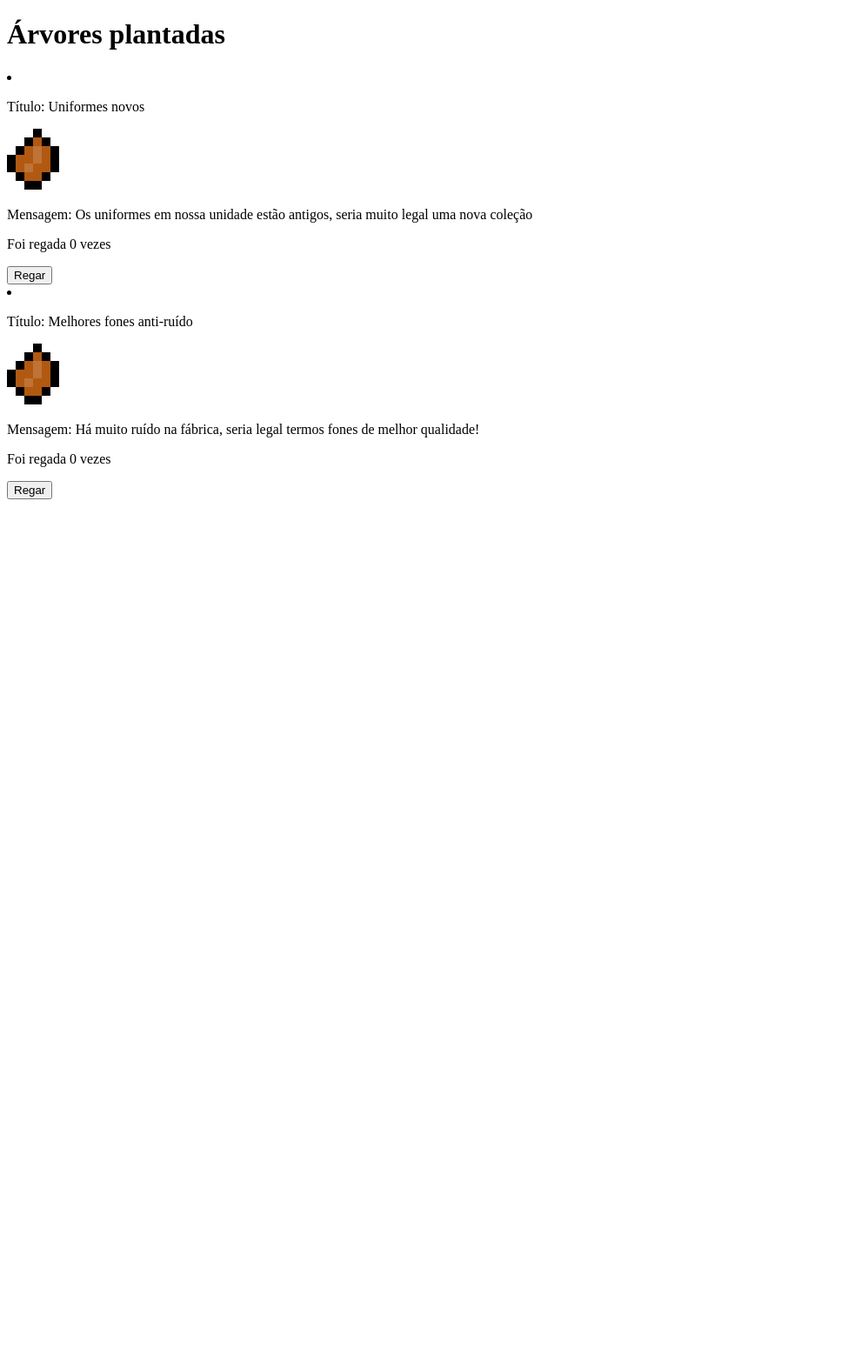
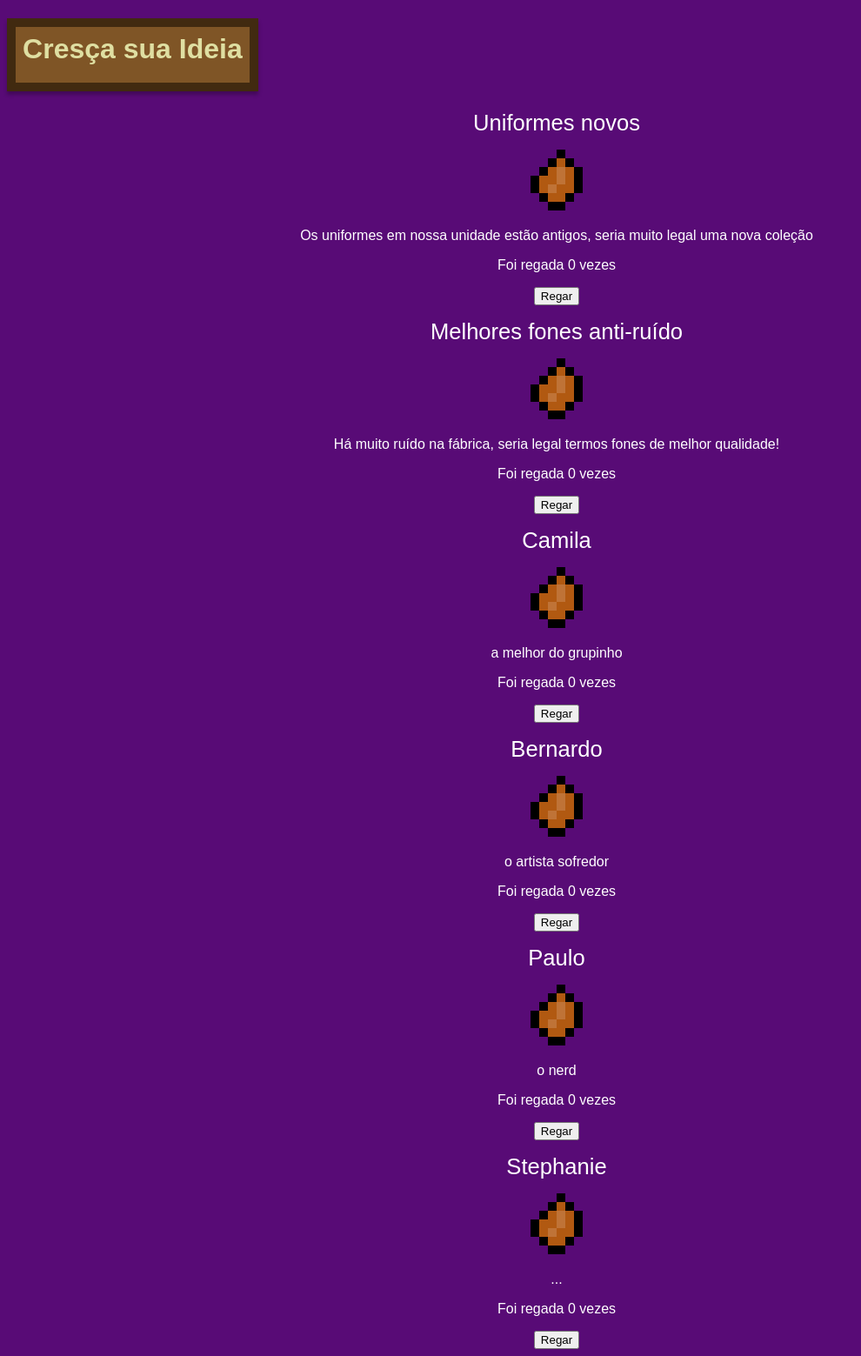
Before and after one commit to paulosestini/hackathon-klabin, a Flask app: page /arvores in a window 1280 px wide. Shown: the whole page at 87% size, without its empty margins (0-990 px from the left). Before the commit the page ends 574 px from the top, so only its background shows below. Run offline with Flask 2, Linux system fonts and the light colour scheme.

Commit message:
começo front

```diff
--- a/app.py
+++ b/app.py
@@ -5,7 +5,11 @@ app = Flask(__name__)
 
 trees = [
     Tree(0, "Uniformes novos", "Os uniformes em nossa unidade estão antigos, seria muito legal uma nova coleção"),
-    Tree(1, "Melhores fones anti-ruído", "Há muito ruído na fábrica, seria legal termos fones de melhor qualidade!")
+    Tree(1, "Melhores fones anti-ruído", "Há muito ruído na fábrica, seria legal termos fones de melhor qualidade!"),
+    Tree(2, "Camila", "a melhor do grupinho"),
+    Tree(3, "Bernardo", "o artista sofredor"),
+    Tree(4, "Paulo", "o nerd"),
+    Tree(5, "Stephanie", "...")
 ]
 
 @app.route('/arvores')
--- /dev/null
+++ b/static/style.css
@@ -0,0 +1,25 @@
+.fundo{
+    color: white;
+    background: #580B76;
+    text-align: center;
+    font-family: 'Montserrat', sans-serif;
+}
+.ideia{
+    list-style-type: none;
+}
+.titulo{
+    font-size: 160%;
+}
+.header{
+    font-size: 100%;
+    text-align: center;
+    padding: 0.5vw;
+    color: #DFDFA2;
+    align-items: center;
+    width: 20vw;
+    height: 4vw;
+
+    background: #7F5526;
+    border: 10px solid #412A10;
+    box-shadow: 0px 4px 4px rgba(0, 0, 0, 0.25);
+}
--- a/templates/arvores.html
+++ b/templates/arvores.html
@@ -1,14 +1,18 @@
 <!DOCTYPE html>
-<title>Árvores</title>
 
+<head>
+    <title>Cresça sua Ideia</title>
+    <link rel="stylesheet" href="{{url_for('static', filename='style.css')}}">
+</head>
+<body class="fundo">
     {% if trees %}
-    <h1>Árvores plantadas</h1>
+        <h1><div class="header">Cresça sua Ideia</h1></div>
         {% for tree in trees %}
-    <li>
-        <p>Título: {{ tree.title }}</p>
+        <li class="ideia">
+            <p><div class="titulo">{{ tree.title }}</div></p>
                 <img src="static/{{tree.stage}}.png">
 
-            <p>Mensagem: {{ tree.message }}</p>
+                <p>{{ tree.message }}</p>
                 <p>Foi regada {{ tree.votes }} vezes</p>
                 <form action="/votar/{{ tree.tree_id }}" method="post">
                     <input type="submit" value="Regar">
@@ -18,3 +22,4 @@
     {% else %}
         <h1>Não há árvores plantadas</h1>
     {% endif %}
+</body>
```
Lines whose indentation alone changed are shown as unchanged.
